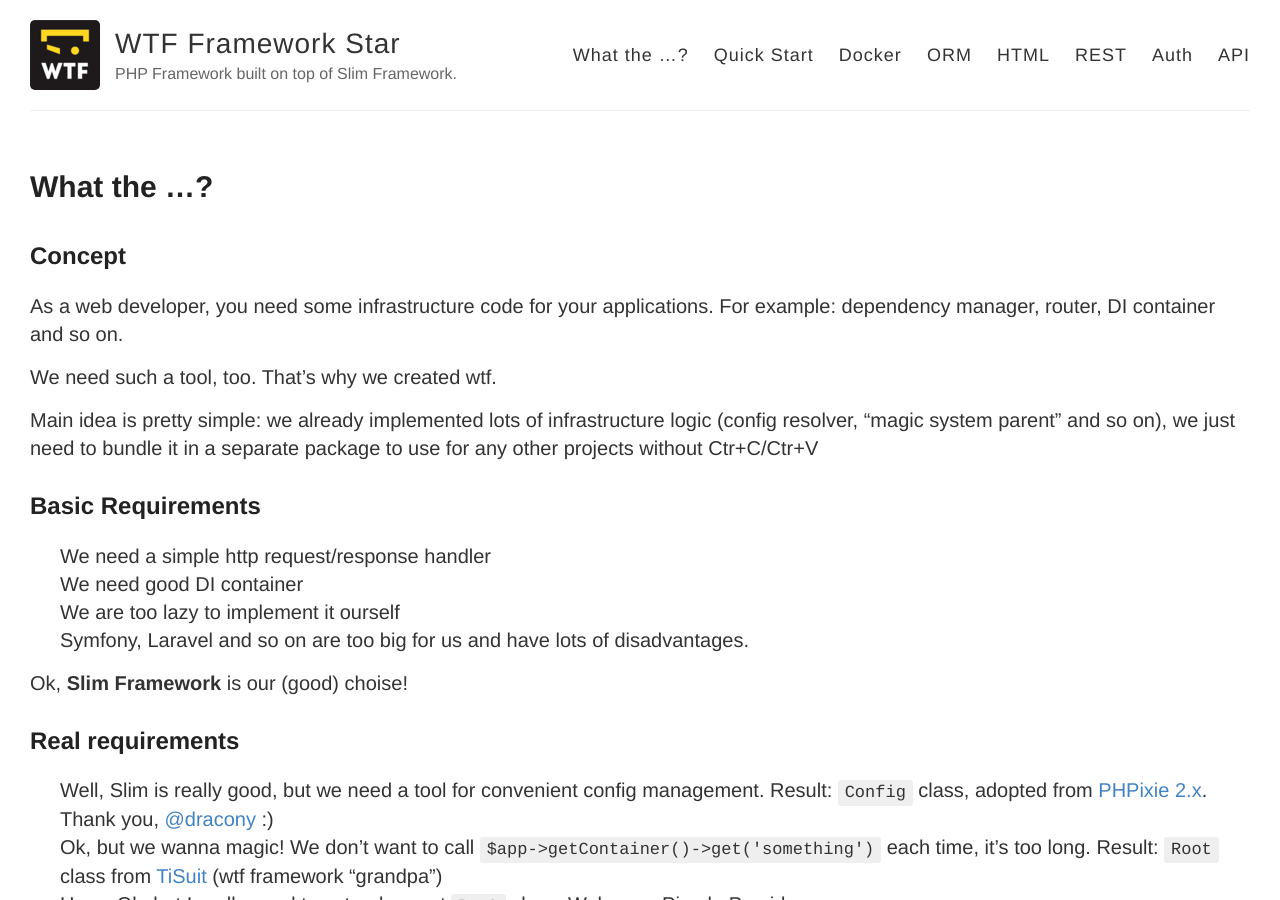
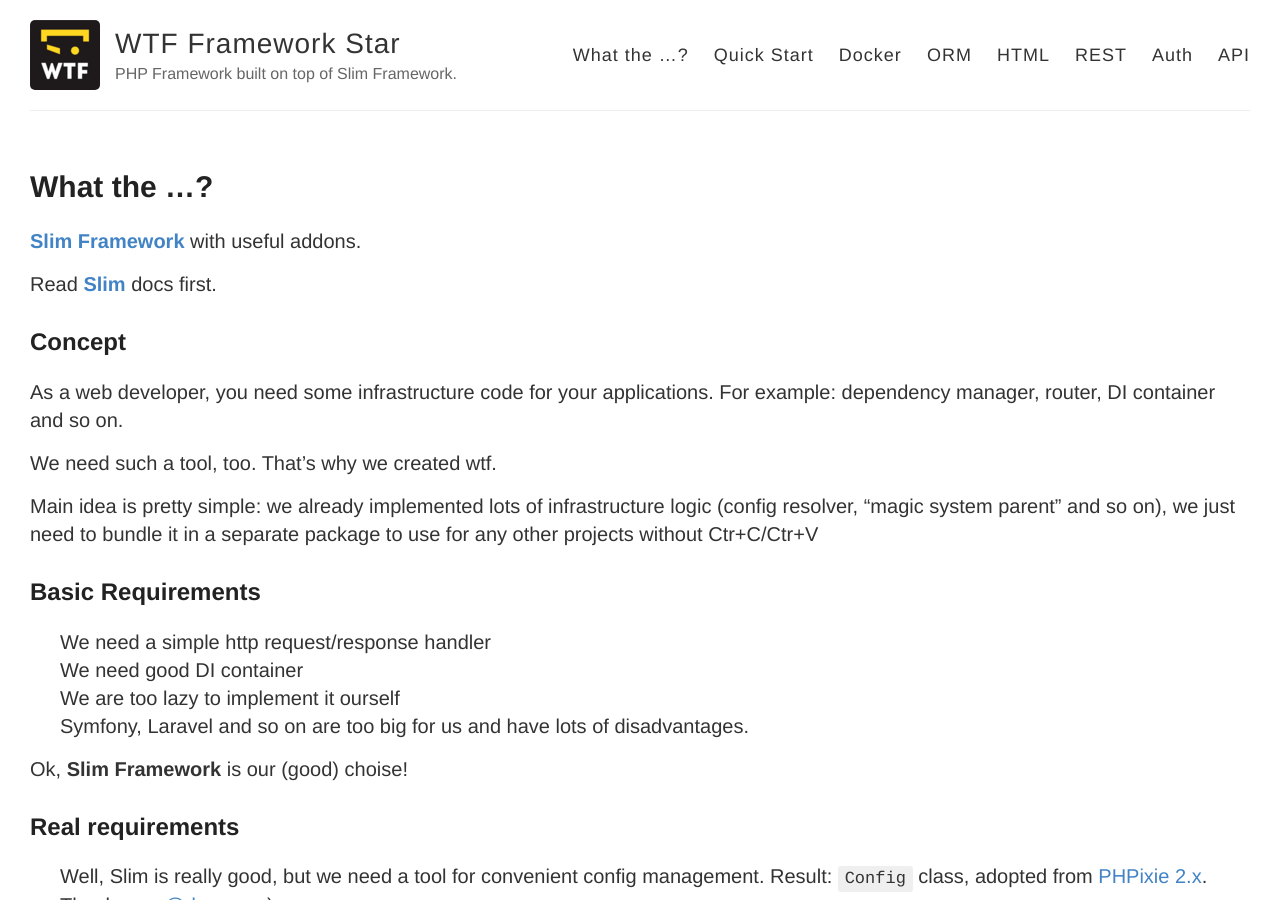
Before and after one commit to frameworkwtf/framework.wtf, a Jekyll site: the page built from index.md, in a window 1280 px wide and 900 px high. Built offline with Jekyll 4.4.1, drawn with Linux system fonts in a browser that asks for light colours; our own code applies the rules of GitHub Pages for plain Markdown files.

Commit message:
Updated index

```diff
--- a/index.md
+++ b/index.md
@@ -4,6 +4,10 @@
 ---
 
 # What the ...?
+
+**[Slim Framework](https://slimframework.com)** with useful addons.
+
+> Read **[Slim](https://www.slimframework.com/docs/)** docs first.
 
 ## Concept
 
```
